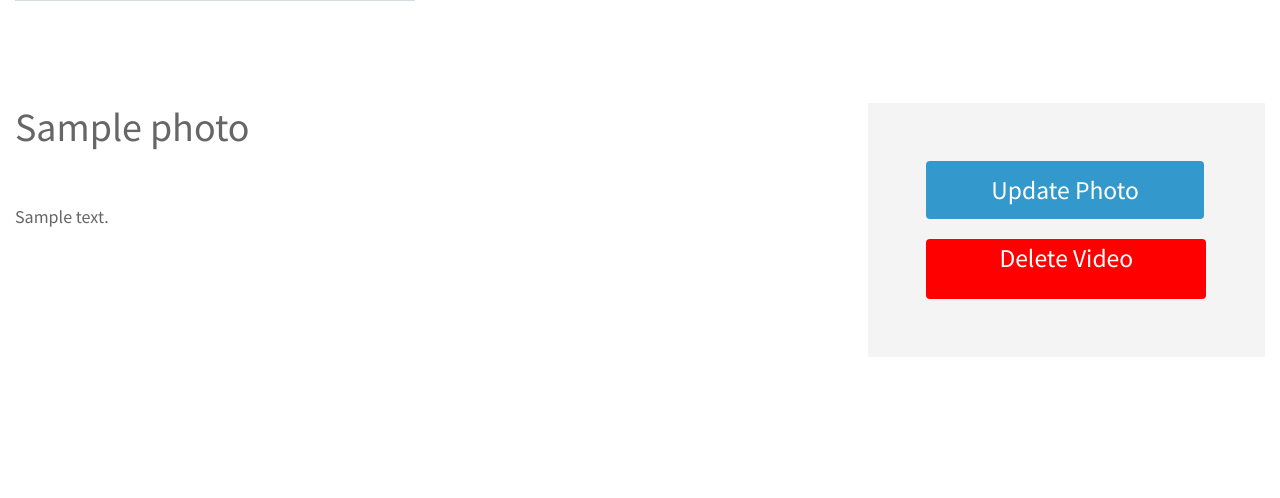
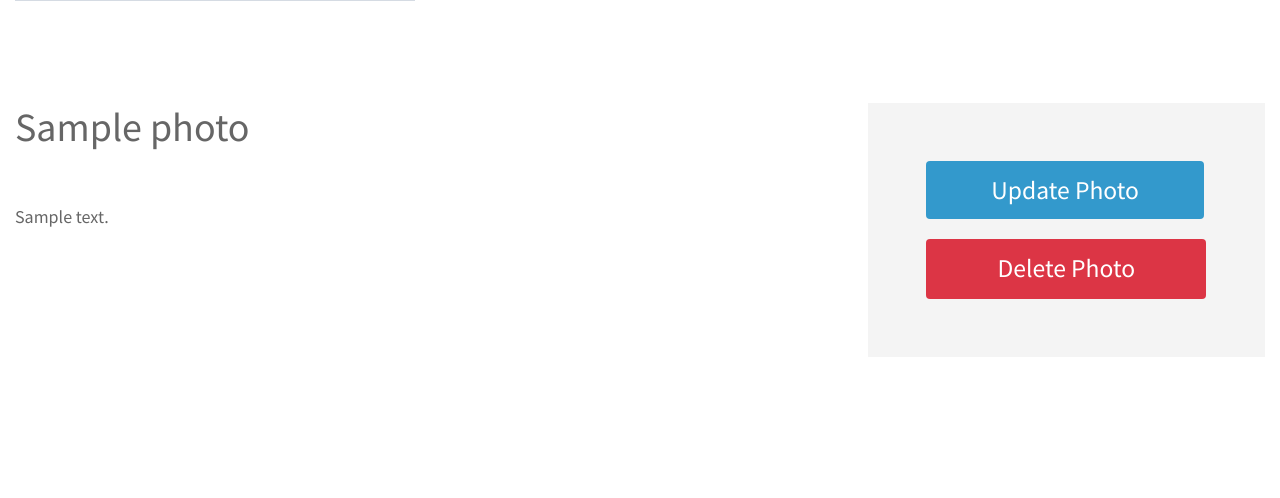
Before and after one commit to Atakatom/PCAT, a Node server app: page /photos/600000000000000000000001 in a window 1280 px wide. Shown: the part 829-1327 px from the top of the page. Run offline with Node 20, Linux system fonts and the light colour scheme; tables that the repository leaves empty hold one stand-in row (values such as "Sample post"); grey boxes marked "Sample" are stand-in pictures; some libraries are stand-ins or nearby versions.

Commit message:
Added a request method for delete button

```diff
--- a/app.js
+++ b/app.js
@@ -1,27 +1,53 @@
 const express = require('express');
-const mongoose = require('mongoose')
+const mongoose = require('mongoose');
+const fileUpload = require('express-fileupload');
+const mothodOverride = require('method-override');
 const path = require('path');
 const ejs = require('ejs');
-const Photo = require('./models/Photo')
+const fs = require('fs');
+const Photo = require('./models/Photo');
+const methodOverride = require('method-override');
 
 const app = express();
+
+//connect DB
+mongoose.connect('mongodb://localhost/pcat-test-db', {
+  useNewUrlParser: true,
+  useUnifiedTopology: true,
+  useFindAndModify: false,
+});
 
 //TEMPLATE ENGINE
 app.set('view engine', 'ejs');
 
 //MIDDLEWARES
 app.use(express.static('public'));
-app.use(express.urlencoded({extended:true}))
-app.use(express.json())
+app.use(express.urlencoded({ extended: true }));
+app.use(express.json());
+app.use(fileUpload());
+app.use(
+  methodOverride('_method', {
+    methods: ['POST', 'GET'],
+  })
+);
 
 app.get('/', async (req, res) => {
-  const photos = await Photo.find({})
+  const photos = await Photo.find({});
   res.render('index', {
-    photos
+    photos,
   });
 });
 app.get('/add', (req, res) => {
   res.render('add');
+});
+
+app.put('/photos/:id', async (req, res) => {
+  const photo = await Photo.findOne({ _id: req.params.id });
+  photo.title = req.body.title;
+  photo.description = req.body.description;
+  photo.save();
+
+  res.redirect(`/photos/${req.params.id}`);
 });
 
 app.get('/about', (req, res) => {
@@ -31,14 +57,44 @@ app.get('/about', (req, res) => {
 app.get('/photos/:id', async (req, res) => {
   const photo = await Photo.findById(req.params.id);
   res.render('photo', {
-    photo
-  })
+    photo,
+  });
 });
 
-app.post('/photos', async (req,res) => {
-  Photo.create(req.body);
-  res.redirect('/')
-})
+app.post('/photos', async (req, res) => {
+  const uploadDir = 'public/uploads';
+
+  if (!fs.existsSync(uploadDir)) {
+    fs.mkdirSync(uploadDir);
+  }
+
+  console.log(req.files.image);
+  let uploadedImage = req.files.image;
+  let uploadPath = __dirname + '/public/uploads/' + uploadedImage.name;
+
+  uploadedImage.mv(uploadPath, async () => {
+    await Photo.create({
+      ...req.body,
+      image: '/uploads/' + uploadedImage.name,
+    });
+    res.redirect('/');
+  });
+});
+
+app.get('/photos/edit/:id', async (req, res) => {
+  const photo = await Photo.findOne({ _id: req.params.id });
+  res.render('edit', {
+    photo,
+  });
+});
+
+app.delete('/photos/:id', async (req, res) => {
+  const photo = await Photo.findOne({ _id: req.params.id });
+  let deletedImage = __dirname + '/public' + photo.image;
+  fs.unlinkSync(deletedImage);
+  await Photo.findByIdAndRemove(req.params.id);
+  res.redirect('/');
+});
 
 const port = 3000;
 app.listen(port, () => {
--- a/views/photo.ejs
+++ b/views/photo.ejs
@@ -35,7 +35,8 @@
 							<div class="tm-bg-gray tm-share-box">
 									<a class="btn btn-primary" href="/photos/edit/<%=photo._id%>"><span>Update Photo</span></button>
 								<br>
-									<a href="/photos/<%= photo._id %>?_method=DELETE" class="btn p-0 tm-btn-animate tm-btn-delete"><span>Delete Video</span></a>
+                                <a href="/photos/<%= photo._id %>?_method=DELETE" class="btn btn-danger p-0 tm-btn-animate tm-btn-download tm-icon-download"
+                                    onclick="return confirm('ARE YOU SURE?')"><span>Delete Photo</span></a>
 							</div>
 						</div>
 					</div>
```
